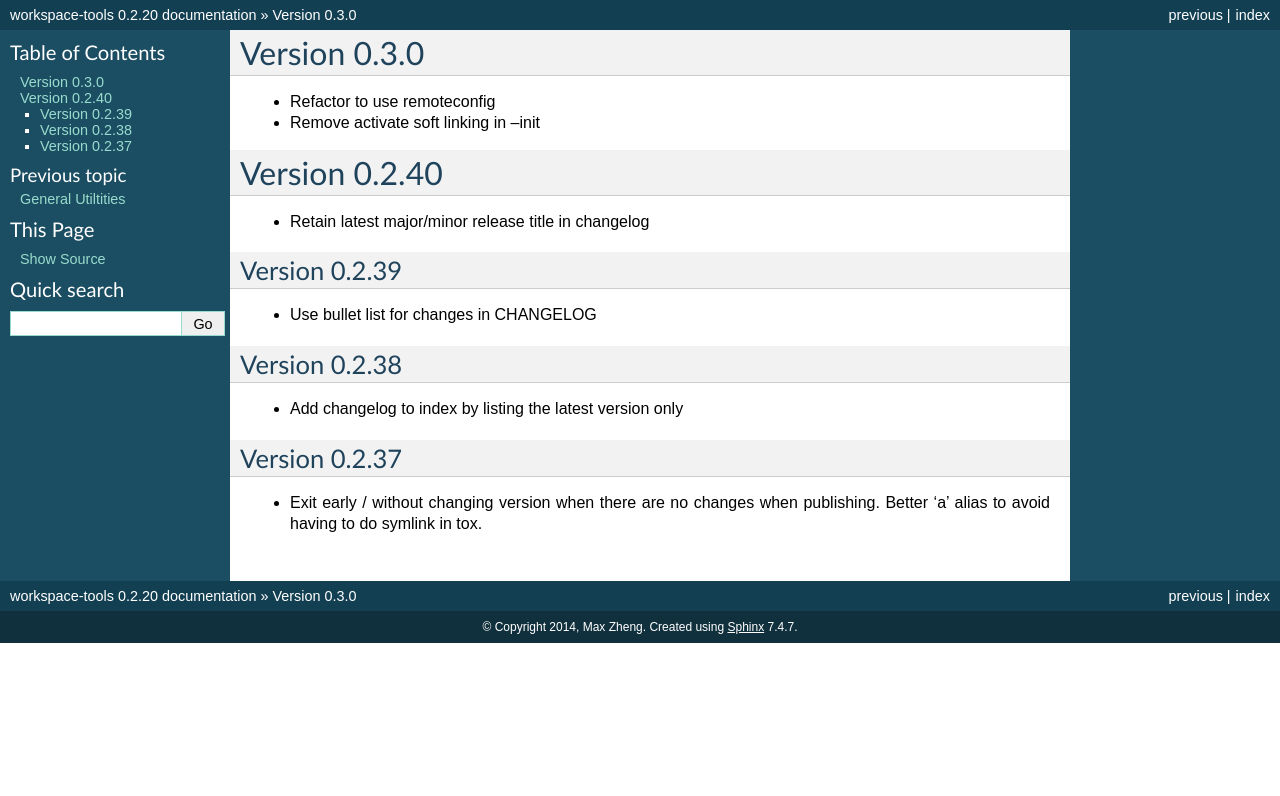
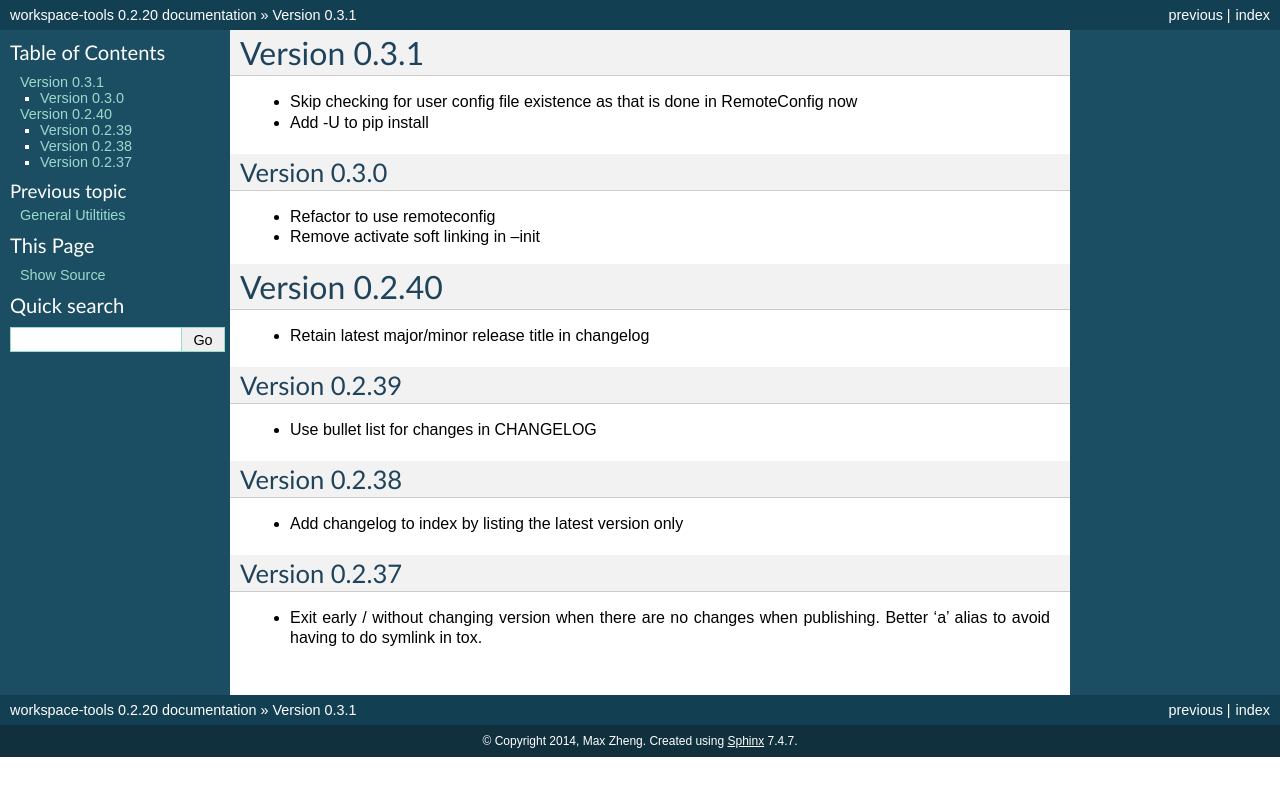
Before and after one commit to maxzheng/workspace-tools, a Sphinx documentation site: the page built from docs/CHANGELOG.rst, in a window 1280 px wide. Shown: the top 796 px of the page. Built offline with Sphinx 7.4.7, drawn with Linux system fonts in a browser that asks for light colours.

Commit message:
Publish version 0.3.1

```diff
--- a/docs/CHANGELOG.rst
+++ b/docs/CHANGELOG.rst
@@ -1,5 +1,13 @@
+Version 0.3.1
+================================================================================
+
+* Skip checking for user config file existence as that is done in RemoteConfig now
+
+* Add -U to pip install
+
+
 Version 0.3.0
-================================================================================
+--------------------------------------------------------------------------------
 
 * Refactor to use remoteconfig
 
--- a/setup.py
+++ b/setup.py
@@ -10,7 +10,7 @@ def find_files(path):
 
 setuptools.setup(
   name='workspace-tools',
-  version='0.3.0',
+  version='0.3.1',
 
   author='Max Zheng',
   author_email='maxzheng.os @t gmail.com',
```
